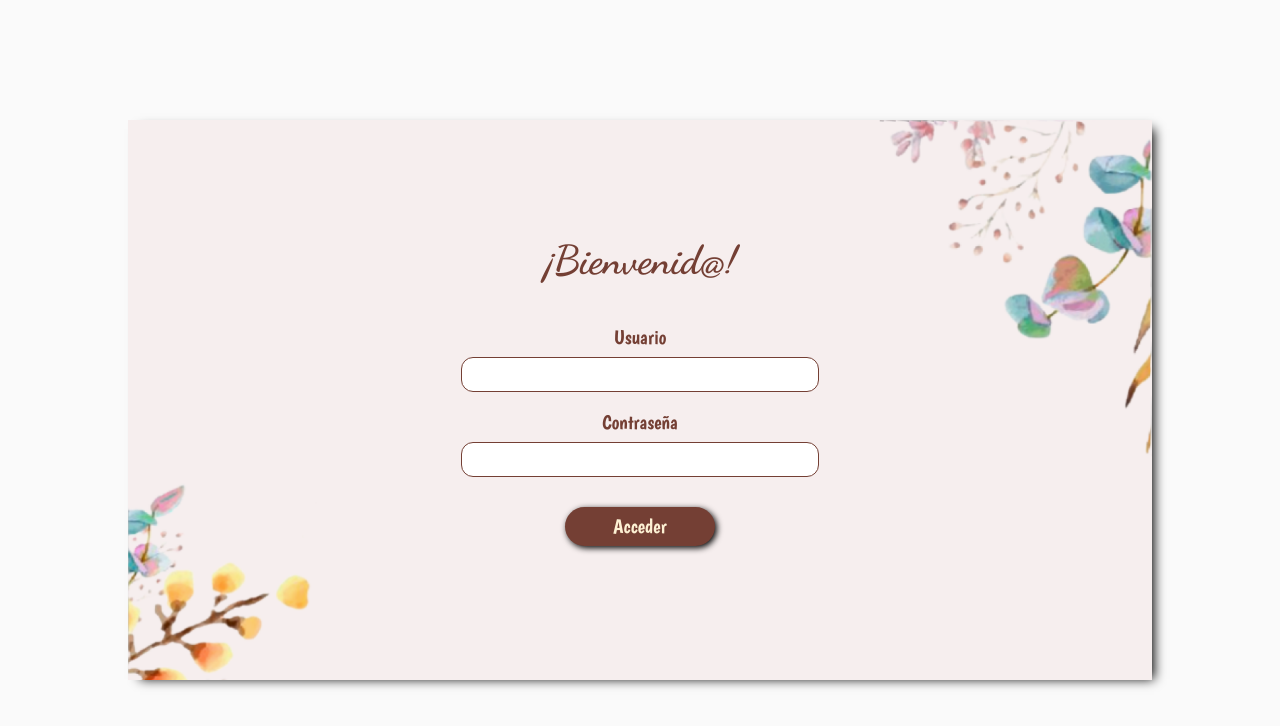
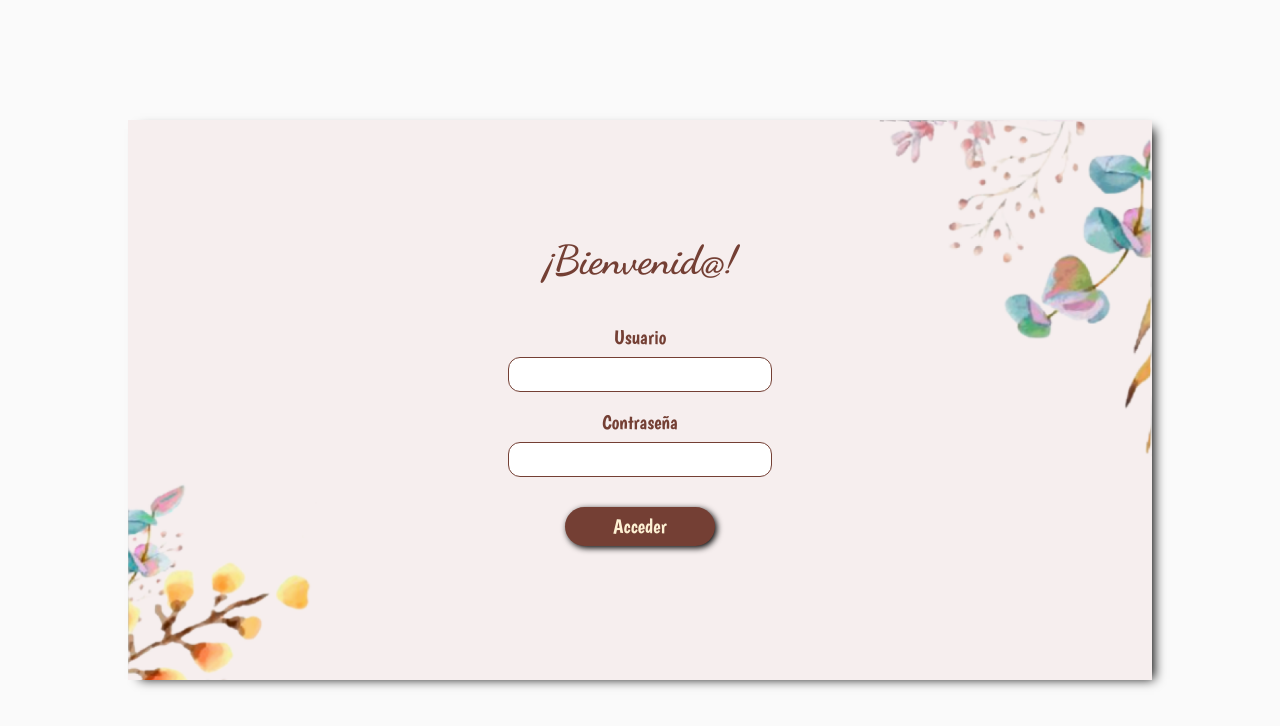
Before and after one commit to jlaguilargomez/wedding-app-react, a React (Create React App) app: page /login in a window 1280 px wide. Shown: the top 726 px of the page. Built offline with nearby package versions, Linux system fonts and the light colour scheme; no server answers.

Commit message:
Increase input size

```diff
--- a/src/styles/components/Input.module.scss
+++ b/src/styles/components/Input.module.scss
@@ -21,7 +21,7 @@
     transition: all 0.1s;
 
     @include respond(tablet) {
-        font-size: 1.5rem;
+        font-size: 2rem;
         height: 3.5rem;
     }
 
--- a/src/styles/containers/LoginForm.module.scss
+++ b/src/styles/containers/LoginForm.module.scss
@@ -5,10 +5,10 @@
     width: 85%;
 
     @include respond(tablet) {
-        width: 70%;
+        width: 65%;
     }
 
     @include respond(desktop) {
-        width: 40%;
+        width: 30%;
     }
 }
```
